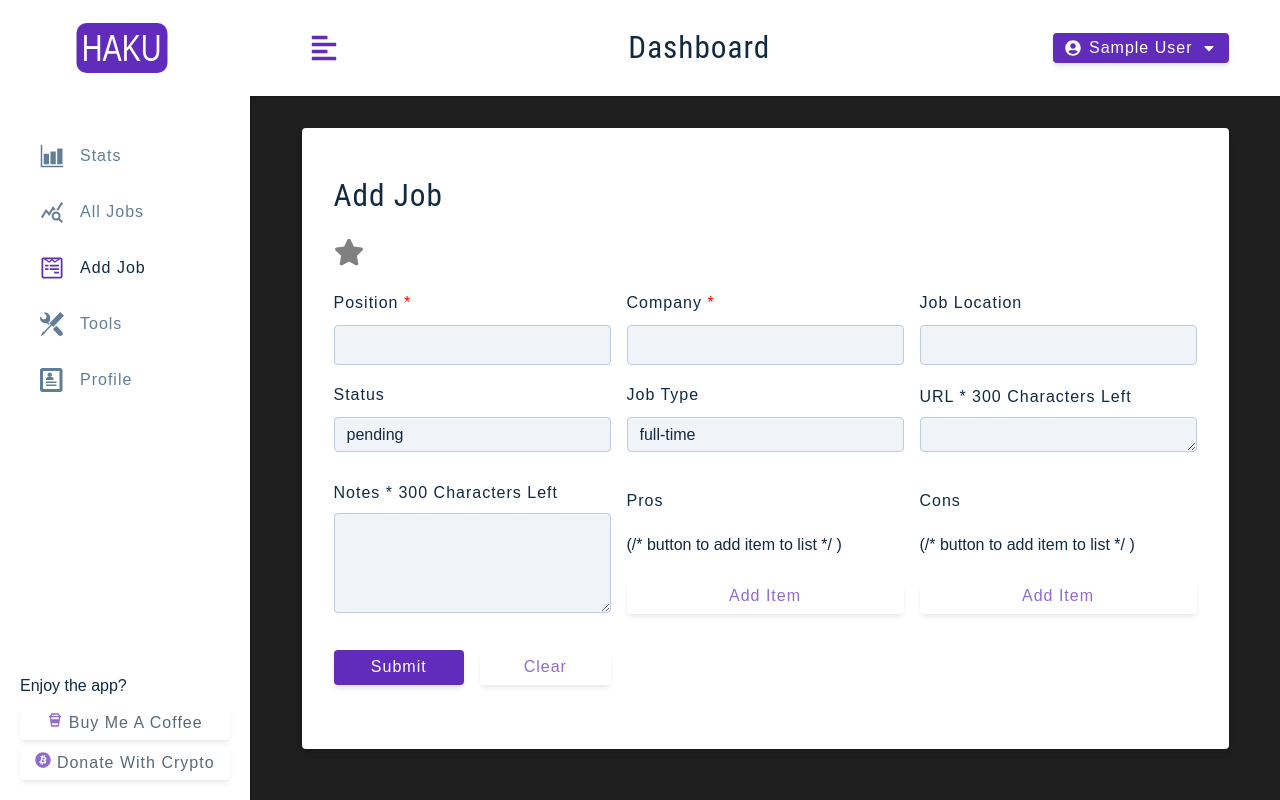
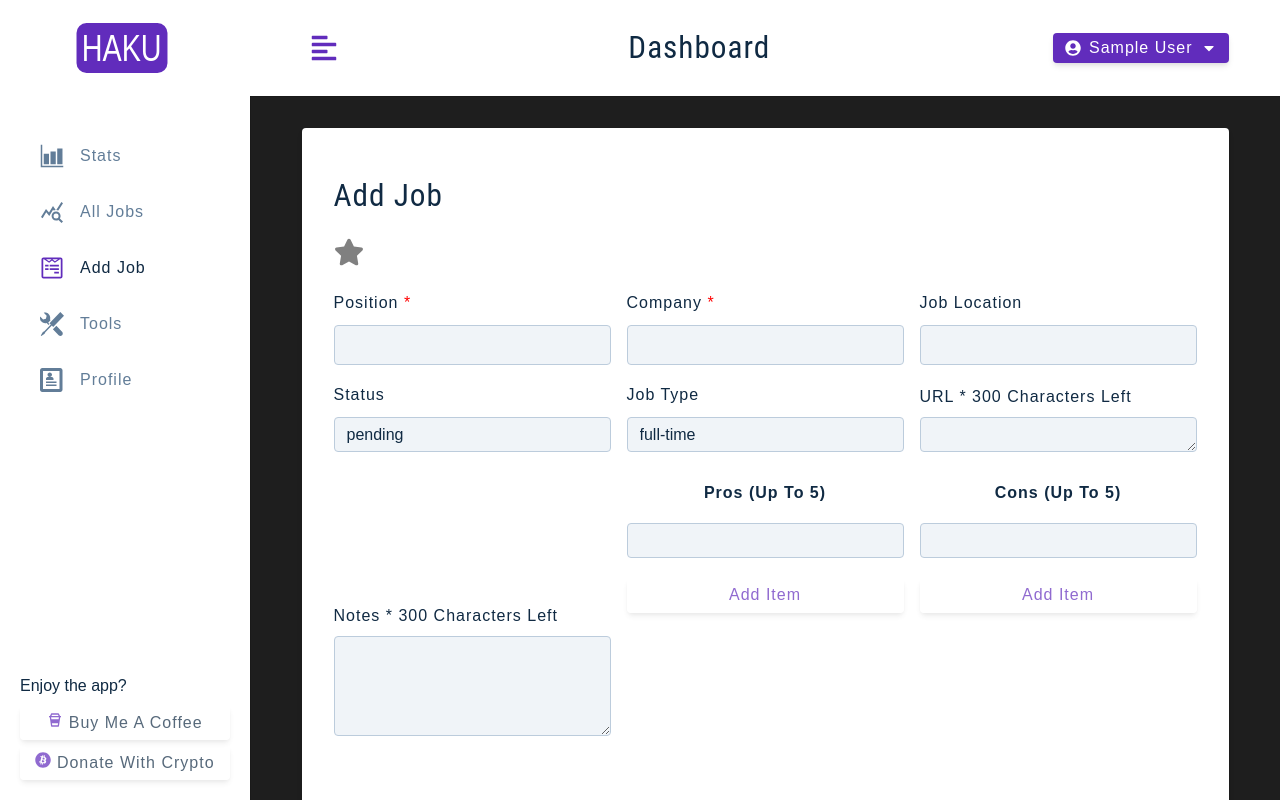
Before and after one commit to ZacharyTStone/haku, a React (Create React App) app in the folder client/: page /add-job in a window 1280 px wide. Shown: the top 800 px of the page. Built offline with nearby package versions, Linux system fonts and the light colour scheme; sample sign-in values are in the browser's storage.

Commit message:
finish work on pros and cons

```diff
--- a/client/src/Components/FormRowList.js
+++ b/client/src/Components/FormRowList.js
@@ -1,4 +1,5 @@
 import styled from "styled-components";
+import React, { useState } from "react";
 
 const FormRowList = ({
   labelText,
@@ -6,10 +7,16 @@ const FormRowList = ({
   value,
   handleChange,
   type,
-  height,
+  inputHeight,
+
+  // overrides
+  mainHeight,
+  boldTitle,
+  centerText,
 }) => {
+  const [currentInput, setCurrentInput] = useState("");
   return (
-    <Wrapper>
+    <Wrapper height={mainHeight}>
       {" "}
       <div className="form-row">
         <label
@@ -18,35 +25,69 @@ const FormRowList = ({
           style={{
             marginTop: "10px",
             marginBottom: "6px",
+            textAlign: centerText ? "center" : "left",
+            fontWeight: boldTitle ? "bold" : "normal",
           }}
         >
           {labelText || name}{" "}
         </label>
-        {/* <textarea
-          wrap="hard"
-          resize="both"
-          type={type}
-          value={value}
-          name={name}
-          onChange={handleChange}
-          className="form-input"
-          style={{
-            height: height || "100px",
-            width: "100%",
-          }}
-        /> */}
 
         <div className="list-container">
           <ul className="list">
             {value.map((item, index) => {
               return (
-                <li key={index} className="list-item">
-                  {item}
+                // return a div with the item and a button to remove the item at the end of the div as an x
+                <li
+                  key={index}
+                  className="list-item"
+                  style={{
+                    display: "flex",
+                    justifyContent: "space-between",
+                    alignItems: "center",
+                  }}
+                >
+                  <span
+                    className="list-item-text"
+                    style={{
+                      marginTop: "20px",
+                    }}
+                  >
+                    {index + 1} - {item}
+                  </span>
+                  <button
+                    className="btn btn-hipster"
+                    onClick={(e) => {
+                      e.preventDefault();
+                      // remove the item from the list array
+                      handleChange({
+                        target: {
+                          name: name,
+                          value: value.filter((item, i) => i !== index && item),
+                        },
+                      });
+                    }}
+                  >
+                    x
+                  </button>
                 </li>
               );
             })}
           </ul>
-          (/* button to add item to list */ )
+          <input
+            type={type}
+            value={currentInput}
+            name={name}
+            onChange={(e) => {
+              e.preventDefault();
+              setCurrentInput(e.target.value);
+            }}
+            className="form-input"
+            style={{
+              inputHeight: inputHeight || "40px",
+            }}
+            disabled={value.length >= 5}
+          />
+
           <button
             className="btn btn-block btn-hipster"
             onClick={(e) => {
@@ -55,34 +96,28 @@ const FormRowList = ({
               handleChange({
                 target: {
                   name: name,
-                  value: [...value, "dsfs"],
+                  value: [...value, currentInput],
                 },
               });
+              setCurrentInput("");
             }}
+            disabled={!currentInput || value.length >= 5}
+            z
           >
             add item
           </button>
-          {/* <button
-            className="btn btn-block btn-hipster"
-            onClick={(e) => {
-              e.preventDefault();
-              handleChange({
-                target: {
-                  name: name,
-                  value: "",
-                },
-              });
-            }}
-          >
-            clear
-          </button> */}
         </div>
       </div>
     </Wrapper>
   );
 };
 
-const Wrapper = styled.section`
+const Wrapper = styled.section.attrs((props) => ({
+  height: props.height || "400px",
+}))`
+  height: ${(props) => props.height};
+  /* overflow: auto; */
+
   .normal {
     color: var(--textColor);
   }
--- a/client/src/Components/Job.js
+++ b/client/src/Components/Job.js
@@ -10,6 +10,7 @@ import { useAppContext } from "../context/appContext";
 import JobInfo from "./JobInfo";
 import styled from "styled-components";
 import { FaStar } from "react-icons/fa";
+import { useState } from "react";
 
 const Job = ({
   _id,
@@ -22,10 +23,13 @@ const Job = ({
   notes,
   stared,
   URL,
+  pros,
+  cons,
 }) => {
   const { setEditJob, deleteJob } = useAppContext();
   console.log(status);
 
+  const [showNotes, setShowNotes] = useState(false);
   let date = moment(createdAt);
   date = date.format("MMM Do, YYYY");
   return (
@@ -67,15 +71,62 @@ const Job = ({
                 textOverflow: "ellipsis",
               }}
             >
-              URL:
+              <FaLink />{" "}
               <a href={URL} target="_blank" rel="noopener noreferrer">
                 {URL}
               </a>
             </div>
+            <button
+              className="btn btn-hipster"
+              onClick={() => setShowNotes(!showNotes)}
+            >
+              {showNotes ? "Hide Job Notes" : "Show Job Notes"}
+            </button>
           </div>
-          <div className="notes">
-            <p>{notes}</p>
-          </div>
+          {showNotes && (
+            <>
+              <div className="notes">
+                <h5>Notes</h5>
+                <p>{notes}</p>
+              </div>
+
+              <div className="pros notes">
+                <h5>Pros</h5>
+                <div
+                  style={{
+                    display: "flex",
+                    flexDirection: "column",
+                    marginTop: "10px",
+                  }}
+                >
+                  {pros.map((pro, index) => {
+                    return (
+                      <p key={index}>
+                        {index + 1} - {pro}
+                      </p>
+                    );
+                  })}
+                </div>
+              </div>
+              <div className="cons notes">
+                <h5>Cons</h5>
+                <div
+                  style={{
+                    display: "flex",
+                    flexDirection: "column",
+                  }}
+                >
+                  {cons.map((con, index) => {
+                    return (
+                      <p key={index}>
+                        {index + 1} - {con}
+                      </p>
+                    );
+                  })}
+                </div>
+              </div>
+            </>
+          )}
           <footer>
             <div className="actions">
               <Link
@@ -109,15 +160,20 @@ const Wrapper = styled.article`
   .job {
     padding: 2rem;
     display: flex;
+
     flex-direction: column;
     justify-content: space-between;
   }
   .notes {
+    // make it look like a yellow sticky note
+    background: #fff3c7;
+    border-radius: 0px;
+
     padding: 1rem;
     border-top: 1px solid var(--light-gray);
     width: 100%;
     display: flex;
-    height: 150px;
+    min-height: 150px;
     flex-wrap: wrap;
     overflow: auto;
   }
@@ -185,6 +241,9 @@ const Wrapper = styled.article`
   }
   .content {
     padding: 1rem 1.5rem;
+    display: flex;
+    flex-direction: column;
+    gap: 16px;
   }
   .content-center {
     display: grid;
--- a/client/src/context/appContext.js
+++ b/client/src/context/appContext.js
@@ -285,6 +285,8 @@ const AppProvider = ({ children }) => {
     try {
       const { data } = await authFetch(url);
       const { jobs, totalJobs, numOfPages } = data;
+
+      console.log(jobs);
       dispatch({
         type: GET_JOBS_SUCCESS,
         payload: {
@@ -306,8 +308,18 @@ const AppProvider = ({ children }) => {
     dispatch({ type: EDIT_JOB_BEGIN });
 
     try {
-      const { position, company, jobLocation, jobType, status, notes, stared } =
-        state;
+      const {
+        position,
+        company,
+        jobLocation,
+        jobType,
+        status,
+        notes,
+        stared,
+        URL,
+        pros,
+        cons,
+      } = state;
       await authFetch.patch(`/jobs/${state.editJobId}`, {
         company,
         position,
@@ -316,6 +328,9 @@ const AppProvider = ({ children }) => {
         status,
         notes,
         stared,
+        URL,
+        pros,
+        cons,
       });
       dispatch({ type: EDIT_JOB_SUCCESS });
       dispatch({ type: CLEAR_VALUES });
--- a/client/src/context/reducer.js
+++ b/client/src/context/reducer.js
@@ -212,6 +212,9 @@ const reducer = (state, action) => {
       status,
       notes,
       stared,
+      URL,
+      pros,
+      cons,
     } = job;
     return {
       ...state,
@@ -224,6 +227,9 @@ const reducer = (state, action) => {
       status,
       notes,
       stared,
+      URL,
+      pros,
+      cons,
     };
   }
   if (action.type === DELETE_JOB_BEGIN) {
--- a/client/src/pages/Dashboard/AddJob.js
+++ b/client/src/pages/Dashboard/AddJob.js
@@ -129,14 +129,20 @@ const AddJob = () => {
             handleChange={handleJobInput}
           />
           <FormRowList
+            height={300}
+            centerText
+            boldTitle
             name="pros"
-            labelText="pros"
+            labelText="pros (up to 5)"
             value={pros}
             handleChange={handleJobInput}
           />
           <FormRowList
+            height={300}
+            centerText
+            boldTitle
             name="cons"
-            labelText="cons"
+            labelText="cons (up to 5) "
             value={cons}
             handleChange={handleJobInput}
           />
```
Also changed, not shown: 1 other file (tests, documents, lock files or other folders).
